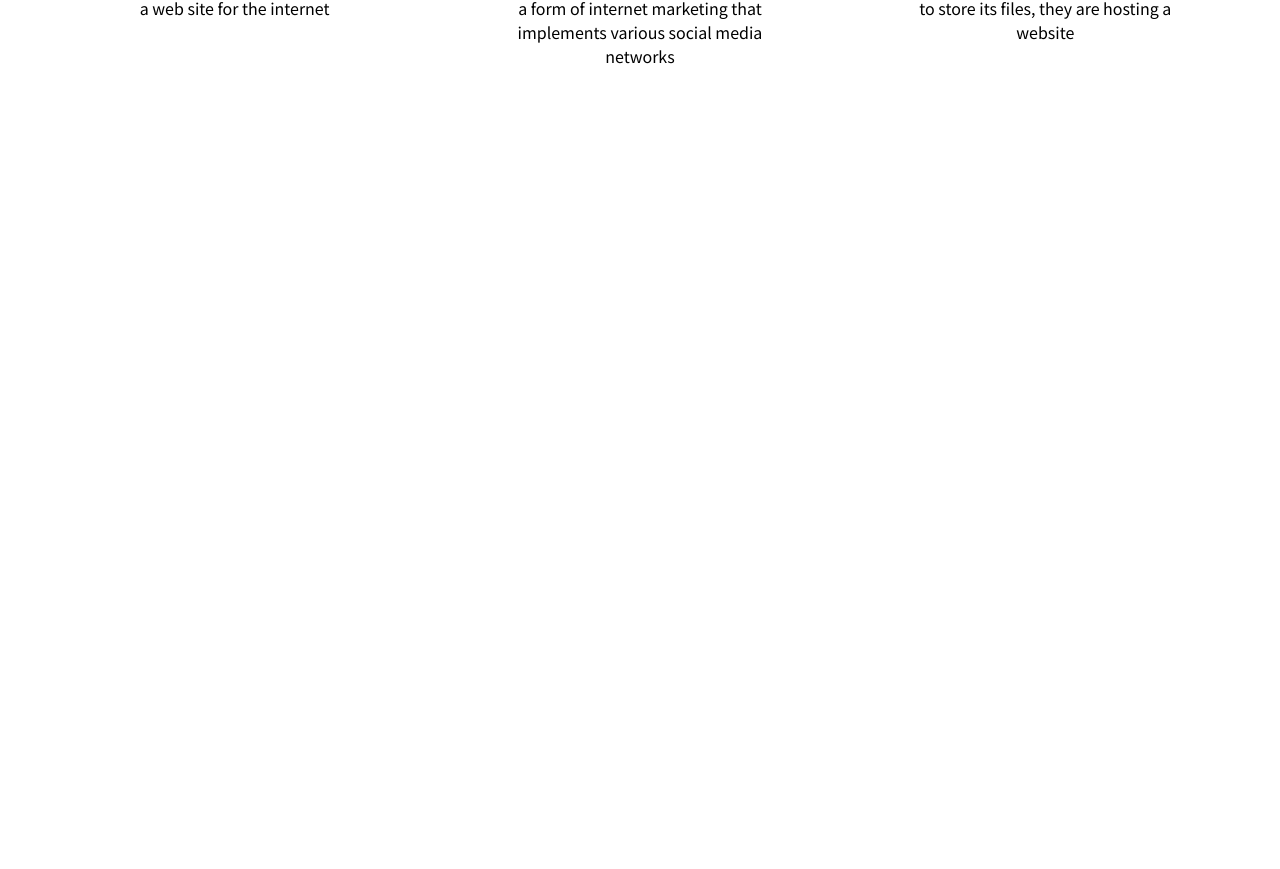
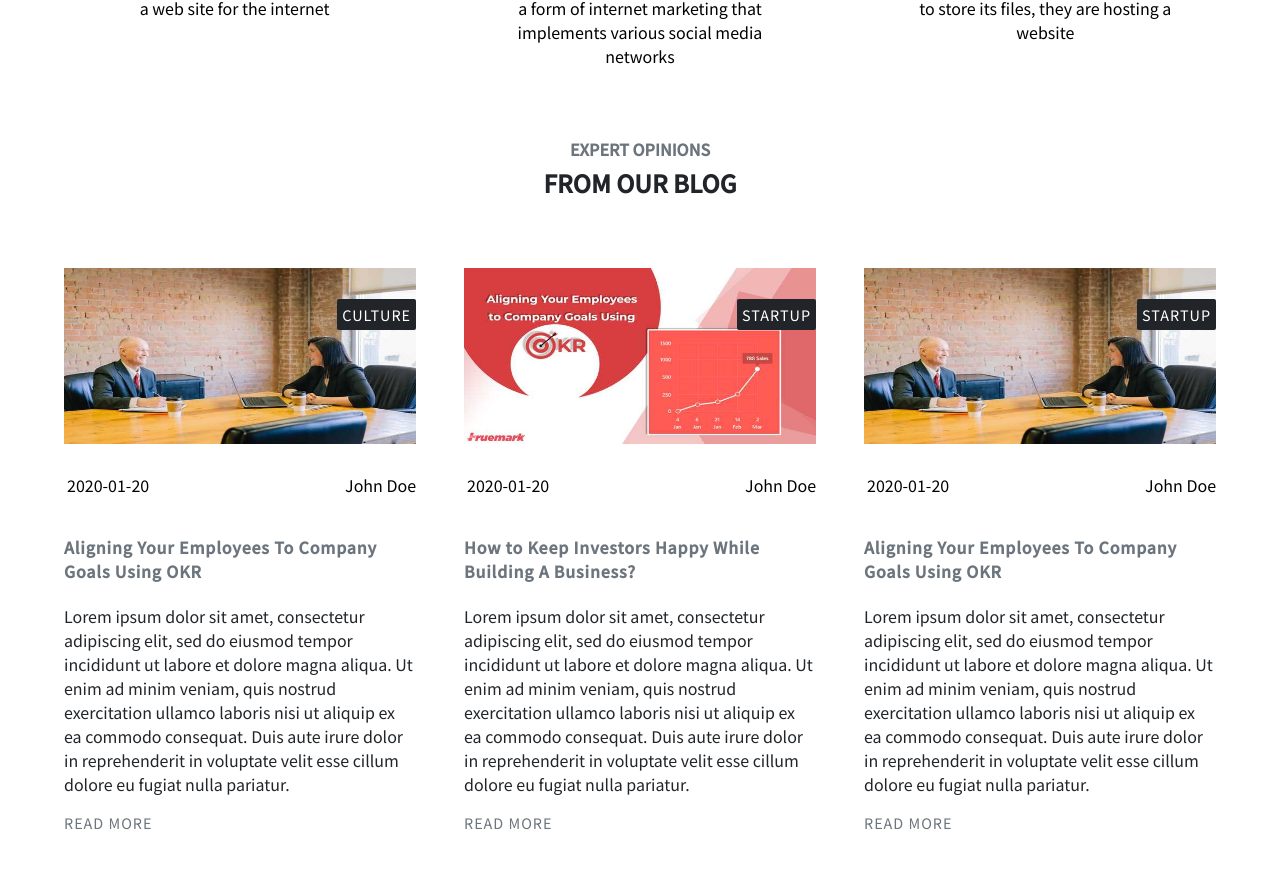
Before and after one commit to rupeshbug/next-bluemark, a Next.js app: page / in a window 1280 px wide. Shown: the part 2837-3706 px from the top of the page. Before the commit the page ends 2953 px from the top, so only its background shows below. Built offline with nearby package versions, Linux system fonts and the light colour scheme.

Commit message:
progress made

```diff
--- a/components/Blog.js
+++ b/components/Blog.js
@@ -1,9 +1,68 @@
+import Image from 'next/image'
+import Link from 'next/link'
 import styles from '../styles/Blog.module.css'
+import Button from './Button'
+import btnStyles from '../styles/Button.module.css'
+
+const blogs = [
+  {
+    img: <Image src='/blogImg1.jpg' height={200} width={400} />,
+    author: 'John Doe',
+    date: '2020-01-20',
+    tag: 'culture',
+    title: 'Aligning Your Employees To Company Goals Using OKR',
+    description: 'Lorem ipsum dolor sit amet, consectetur adipiscing elit, sed do eiusmod tempor incididunt ut labore et dolore magna aliqua. Ut enim ad minim veniam, quis nostrud exercitation ullamco laboris nisi ut aliquip ex ea commodo consequat. Duis aute irure dolor in reprehenderit in voluptate velit esse cillum dolore eu fugiat nulla pariatur. '
+  },
+  {
+    img: <Image src='/blogImg2.jpg' height={200} width={400} />,
+    author: 'John Doe',
+    date: '2020-01-20',
+    tag: 'startup',
+    title: 'How to Keep Investors Happy While Building A Business?',
+    description: 'Lorem ipsum dolor sit amet, consectetur adipiscing elit, sed do eiusmod tempor incididunt ut labore et dolore magna aliqua. Ut enim ad minim veniam, quis nostrud exercitation ullamco laboris nisi ut aliquip ex ea commodo consequat. Duis aute irure dolor in reprehenderit in voluptate velit esse cillum dolore eu fugiat nulla pariatur. '
+  },
+  {
+    img: <Image src='/blogImg1.jpg' height={200} width={400} />,
+    author: 'John Doe',
+    date: '2020-01-20',
+    tag: 'startup',
+    title: 'Aligning Your Employees To Company Goals Using OKR',
+    description: 'Lorem ipsum dolor sit amet, consectetur adipiscing elit, sed do eiusmod tempor incididunt ut labore et dolore magna aliqua. Ut enim ad minim veniam, quis nostrud exercitation ullamco laboris nisi ut aliquip ex ea commodo consequat. Duis aute irure dolor in reprehenderit in voluptate velit esse cillum dolore eu fugiat nulla pariatur. '
+  }
+]
 
 const Blog = () => {
   return (
-    <div>
-
+    <div className={styles.container}>
+      <div className={styles.header}>
+        <h4>expert opinions</h4>
+        <h2>from our blog</h2>
+      </div>
+      <div className={styles.cardContainer}>
+        {blogs.map((blog, index) => (
+          <div className={styles.card} key={index}>
+            <div className={styles.cardMedia}>
+              { blog.img }
+            </div>
+            <Link href='/'><a className={styles.tag}>{ blog.tag }</a></Link>
+            <div className={styles.authorInfo}>
+              <div className={styles.date}>
+                <i className="far fa-clock"></i>
+                <p>{ blog.date }</p>
+              </div>
+              <div>
+                <i className="fas fa-user"></i>
+                <p>{ blog.author }</p>
+              </div>
+            </div>
+            <div className={styles.blogText}>
+              <h4>{ blog.title }</h4>
+              <p>{ blog.description }</p>
+            </div>
+            <Link href="/"><a>Read More</a></Link>
+          </div>
+        ))}
+      </div>
     </div>
   )
 }
--- a/pages/index.js
+++ b/pages/index.js
@@ -3,6 +3,7 @@ import HomeBanner from '../components/HomeBanner'
 import TechStack from '../components/TechStack'
 import Customers from '../components/Customers'
 import Services from '../components/Services'
+import Blog from '../components/Blog'
 
 const IndexPage = () => {
   return (
@@ -12,6 +13,7 @@ const IndexPage = () => {
       <TechStack />
       <Customers />
       <Services />
+      <Blog />
     </>
    )
 }
--- a/styles/Blog.module.css
+++ b/styles/Blog.module.css
@@ -0,0 +1,68 @@
+.header {
+  text-transform: uppercase;
+  text-align: center;
+}
+
+.header > h4 {
+  margin-bottom: -1rem;
+  color: var(--muted-color);
+}
+
+.header > h2 {
+  color: var(--dark-color);
+}
+
+.cardContainer {
+  display: flex;
+  justify-content: center;
+  gap: 1rem;
+  padding: 1rem 0;
+}
+
+.card {
+  display: flex;
+  flex-direction: column;
+  padding: 2rem 1rem;
+  position: relative;
+  flex-wrap: wrap;
+}
+
+.cardMedia {
+  text-align: center;
+  padding-bottom: 0.5rem;
+}
+
+.authorInfo {
+  display: flex;
+  justify-content: space-between;
+  align-items: center;
+}
+
+.authorInfo > div {
+  display: flex;
+  align-items: center;
+}
+
+.authorInfo > div i {
+  color: var(--muted-color);
+  margin-right: 3px;
+}
+
+.tag {
+  position: absolute;
+  top: 10%;
+  right: 1rem;
+  background-color: var(--dark-color);
+  padding: 5px;
+  color: var(--white);
+  border-radius: 2px;
+}
+
+.blogText > h4 {
+  color: var(--muted-color);
+  letter-spacing: 0.8px;
+}
+
+.blogText > p {
+  color: var(--dark-color);
+}
```
Also changed, not shown: public/blogImg1.jpg (added), public/blogImg2.jpg (added).
